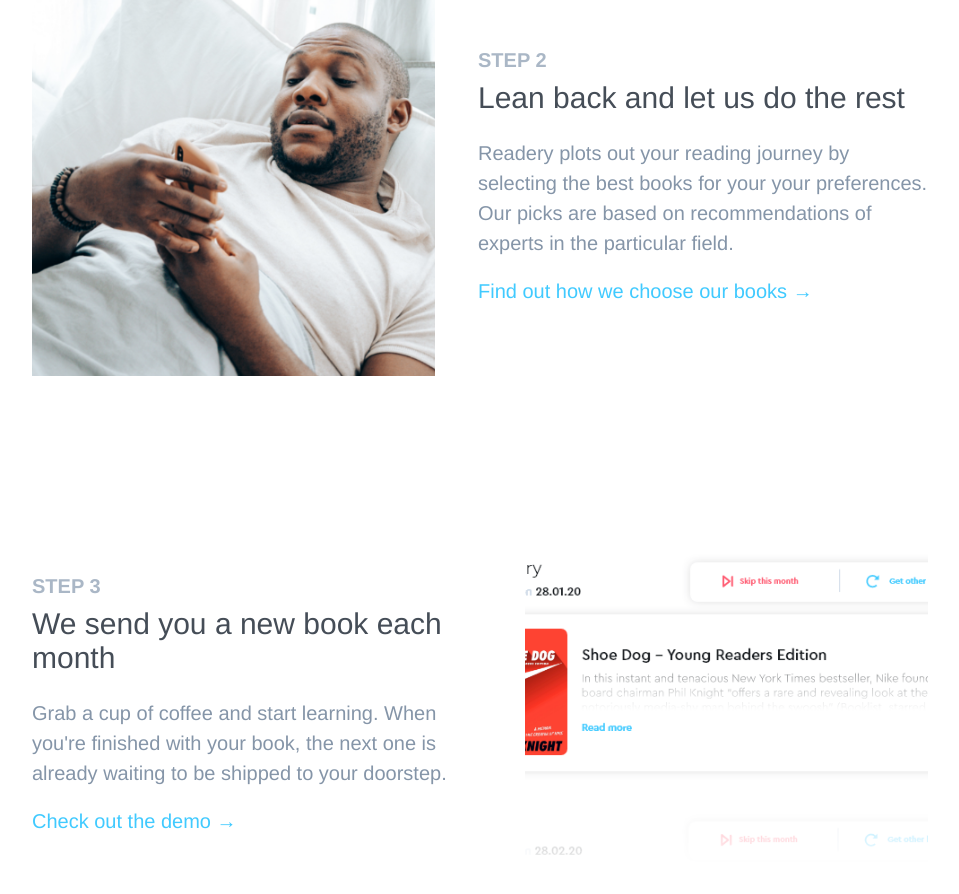
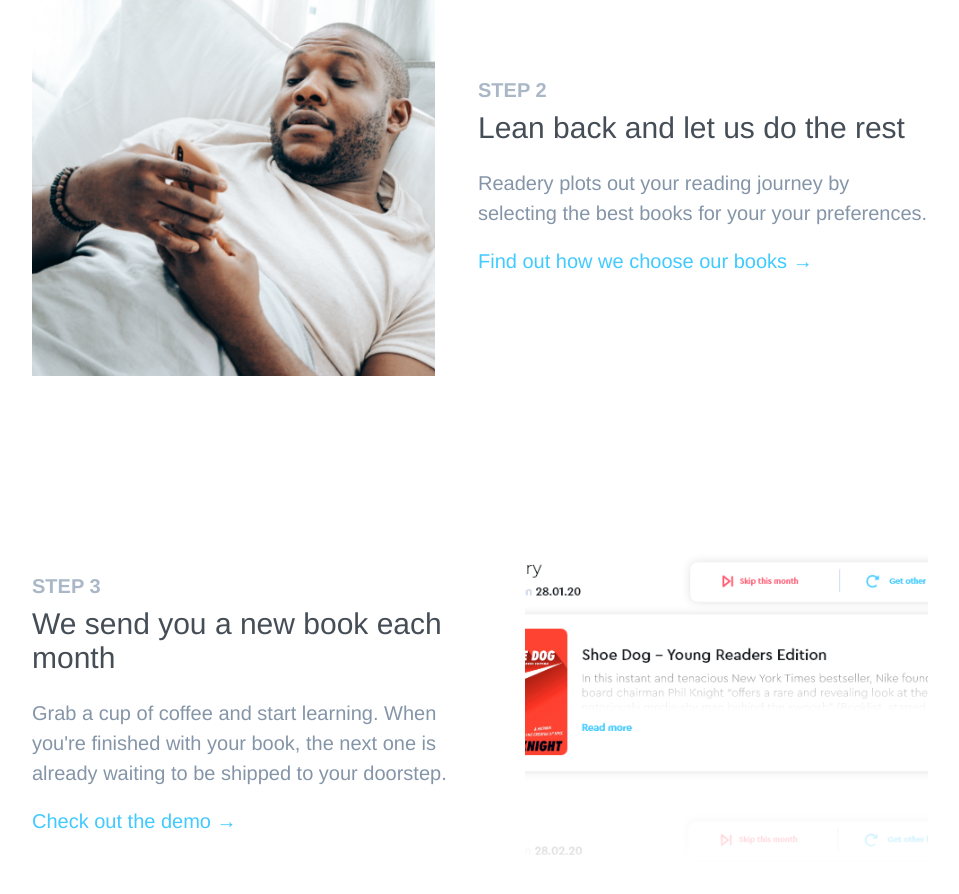
Before and after one commit to nicklbaert/readery-frontend, a Vue app: page / in a window 1280 px wide. Shown: the part 1480-2374 px from the top of the page, without its empty margins (160-1119 px from the left). Built offline with nearby package versions, Linux system fonts and the light colour scheme.

Commit message:
signup form fix

```diff
--- a/src/components/signup-form.vue
+++ b/src/components/signup-form.vue
@@ -95,8 +95,13 @@ export default {
       }
     },
     validateForm() {
+      this.showFirstNameError = false;
+        this.showLastNameError = false;
+        this.showEmailError = false;
+        this.showPasswordError = false;
+        this.showPasswordConfirmError = false;
+        this.showPasswordMatchError = false;
       if (this.first_name !== null && this.first_name !== "") {
-        this.showFirstNameError = false;
         if (this.last_name !== null && this.last_name !== "") {
           this.showLastNameError = false;
           if (this.email !== null && this.email !== "") {
--- a/src/views/Home.vue
+++ b/src/views/Home.vue
@@ -44,7 +44,7 @@
         <h2 class="step-heading">Lean back and let us do the rest</h2>
         <h3 class="step-subheading">
           Readery plots out your reading journey by selecting the best books for
-          your your preferences. Our picks are based on recommendations of experts in the particular field.
+          your your preferences.
         </h3>
         <div id="step-2-cta" class="step-cta">
           <a href="#">Find out how we choose our books &rarr;</a>
```
